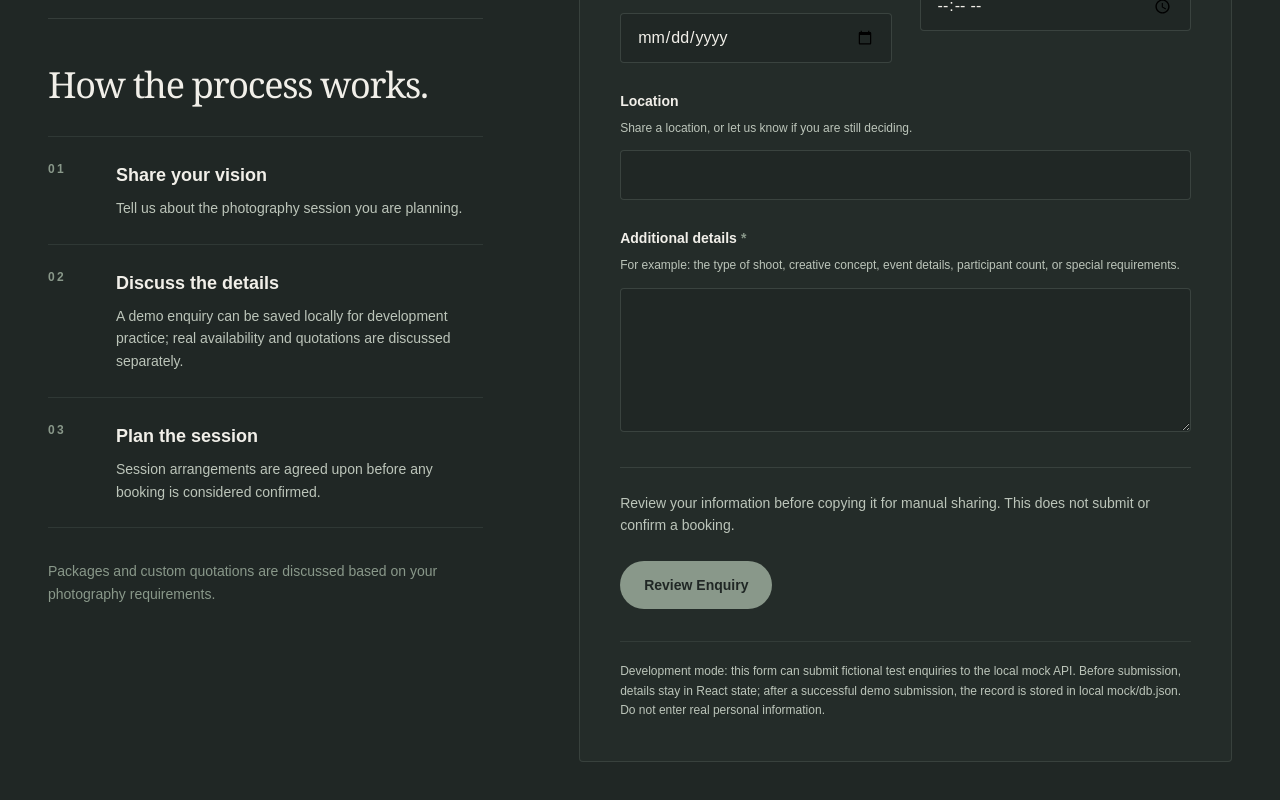
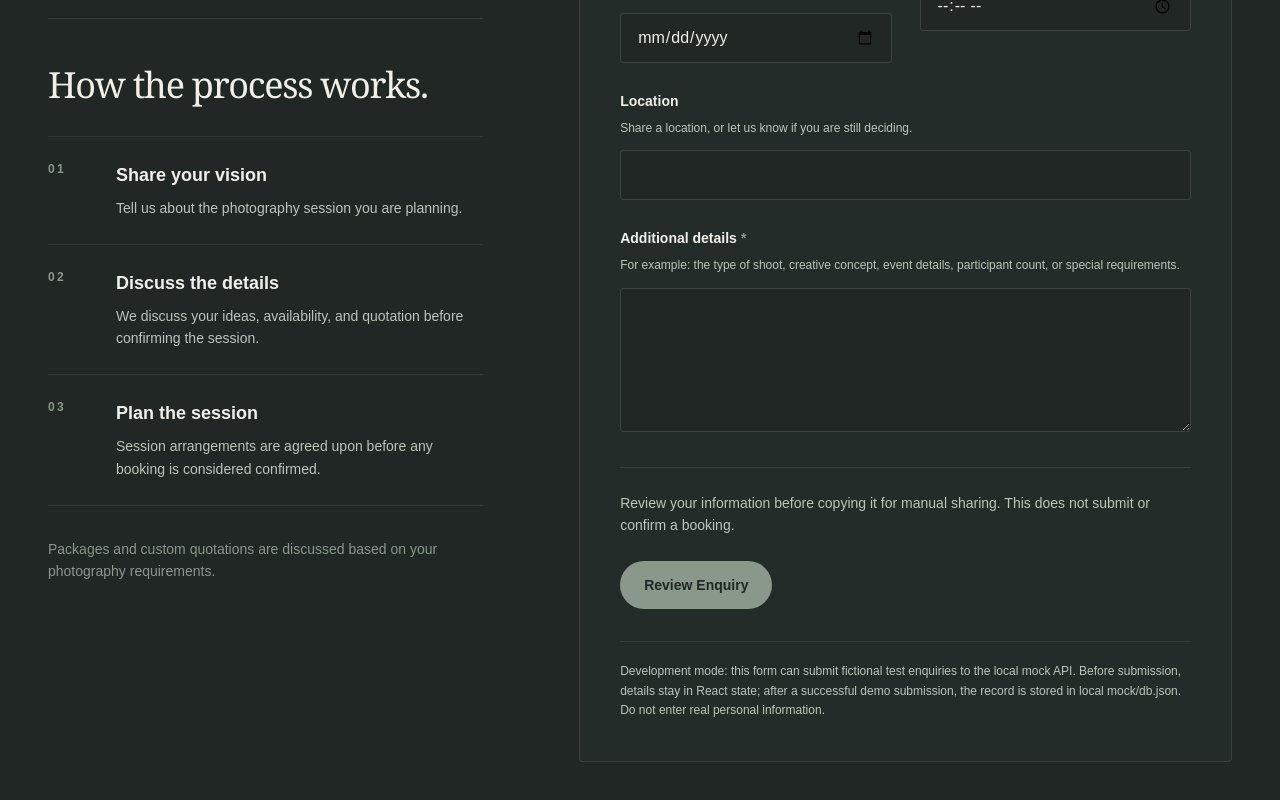
Before and after one commit to aliumuhammad2000-dev/photobooth, a React (Vite) app: page /book-session in a window 1280 px wide. Shown: the part 726-1526 px from the top of the page. Built offline with nearby package versions, Linux system fonts and the light colour scheme.

Commit message:
Fix PR 11 booking safeguards

```diff
--- a/src/components/booking/BookingForm.tsx
+++ b/src/components/booking/BookingForm.tsx
@@ -150,8 +150,8 @@ function BookingForm({ initialServiceSlug = '' }: BookingFormProps) {
         error instanceof EnquiryApiError && error.kind === 'http'
           ? 'The local demo API could not save this enquiry. Check the server response and try again.'
           : error instanceof EnquiryApiError && error.kind === 'invalid-response'
-            ? 'The local demo API returned an unexpected result. Your enquiry was not confirmed as saved.'
-            : 'Unable to reach the local demo API. Check that JSON Server is running and try again.',
+            ? 'The local demo API returned an unexpected result, so the save outcome is uncertain. Check mock/db.json or GET /api/enquiries before retrying to avoid a duplicate enquiry.'
+            : 'Unable to reach the local demo API, so the save outcome is uncertain. Check mock/db.json or GET /api/enquiries before retrying to avoid a duplicate enquiry.',
       );
     }
   };
--- a/src/data/booking.ts
+++ b/src/data/booking.ts
@@ -16,7 +16,7 @@ export const bookingPageContent: BookingPageContent = {
       number: '02',
       title: 'Discuss the details',
       description:
-        'A demo enquiry can be saved locally for development practice; real availability and quotations are discussed separately.',
+        'We discuss your ideas, availability, and quotation before confirming the session.',
     },
     {
       number: '03',
```
